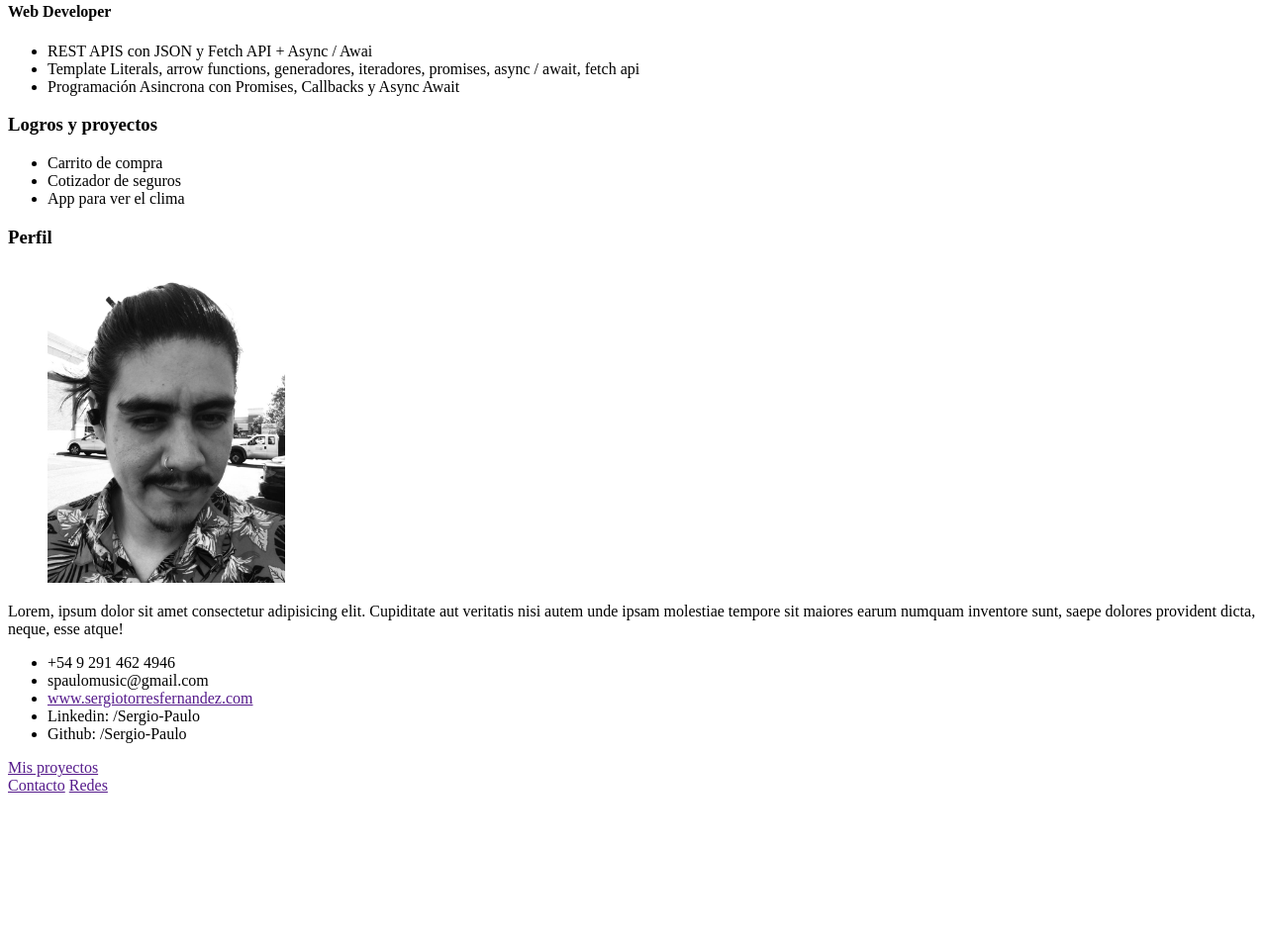
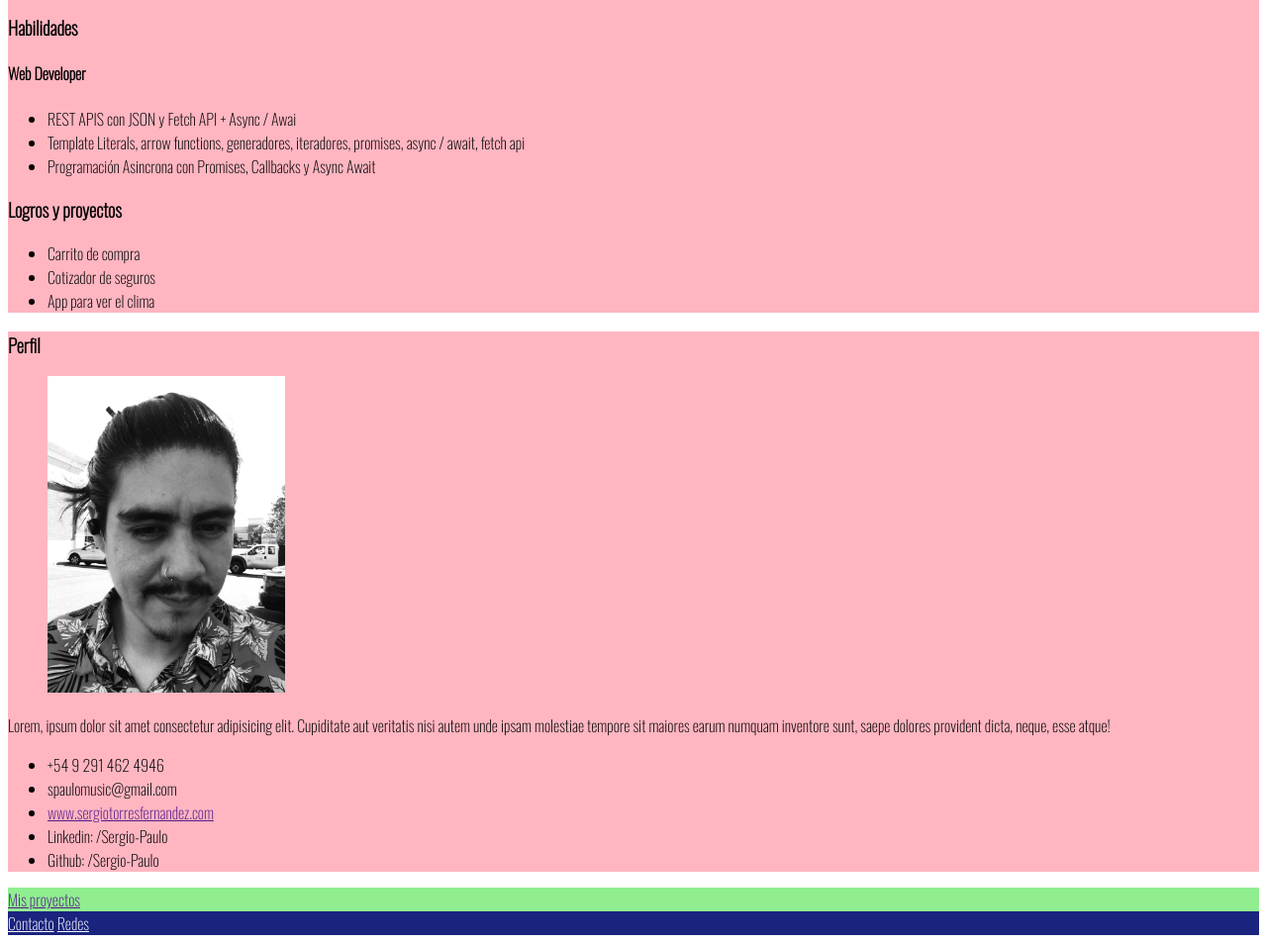
Before and after one commit to Sergio-Paulo/curriculum, a plain HTML site: page index.html in a window 1280 px wide. Shown: the part 356-1309 px from the top of the page at 99% size. Before the commit the page ends 1167 px from the top, so only its background shows below. Drawn offline with nearby package versions, Linux system fonts and the light colour scheme.

Commit message:
style sheet

```diff
--- a/index.html
+++ b/index.html
@@ -4,12 +4,18 @@
     <meta charset="UTF-8">
     <meta http-equiv="X-UA-Compatible" content="IE=edge">
     <meta name="viewport" content="width=device-width, initial-scale=1.0">
-    <title>Document</title>
+    <link rel="stylesheet" href="styles/style.css">
+    <link rel="preconnect" href="https://fonts.googleapis.com">
+    <link rel="preconnect" href="https://fonts.gstatic.com" crossorigin>
+    <link href="https://fonts.googleapis.com/css2?family=Oswald:wght@200&display=swap" rel="stylesheet">
+    <title>cv - developer</title>
 </head>
 <body>
     <header>
         <h1>Sergio Torres Fernandez</h1>
         <h2>Front-End Developer</h2>
+    </header>
+    <div>
         <section>
             <h3>Experiencia</h3>
                 <h4>JavaScript</h4>
@@ -53,11 +59,12 @@
                     <li>Github: /Sergio-Paulo</li>
                 </ul>
         </section>
-
+    </div>
+    <div>
         <aside>
             <a href="">Mis proyectos</a>
         </aside>
-    </header>
+    </div>
     <footer>
         <a href="">Contacto</a>
         <a href="">Redes</a>
--- /dev/null
+++ b/styles/style.css
@@ -0,0 +1,23 @@
+header, footer{
+    background-color: #1a237e;
+}
+
+h1, h2 {
+    color: whitesmoke;
+}
+
+div>section{
+    background-color: lightpink;
+}
+
+footer>a {
+    color: whitesmoke;
+}
+
+aside{
+    background-color: lightgreen;
+}
+
+*{
+    font-family: 'Oswald', sans-serif;
+}
```
